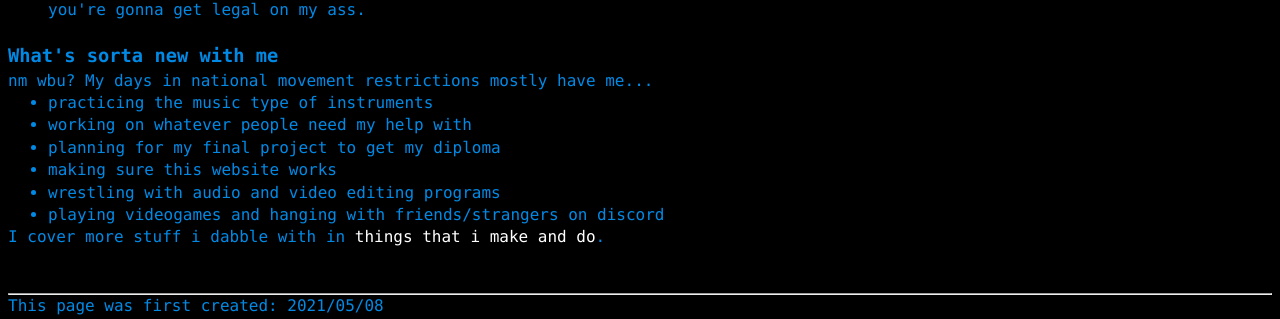
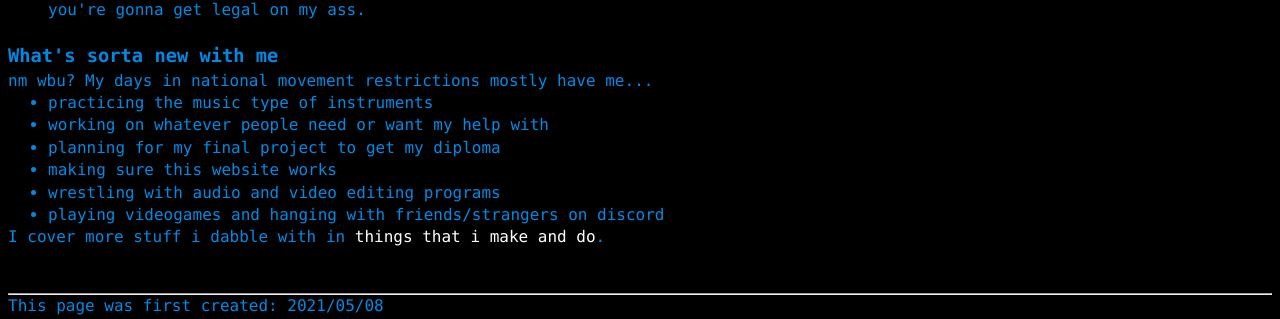
Before and after one commit to a-erfan-aa/a-erfan-aa.github.io, a Jekyll site: the page built from index.html, in a window 1280 px wide. Shown: the part 655-974 px from the top of the page. Built offline with Jekyll 4.4.1, drawn with Linux system fonts in a browser that asks for light colours; some of the changed text lies outside the part shown.

Commit message:
change semantics in index.html slightly
people don't always *need* my help so i added "or want" at line 37

```diff
--- a/index.html
+++ b/index.html
@@ -34,7 +34,7 @@ lastChanged: 2021/07/06
 	<p>nm wbu? My days in national movement restrictions mostly have me...</p>
 		<ul>
 			<li>practicing the music type of instruments</li>
-			<li>working on whatever people need my help with</li>
+			<li>working on whatever people need or want my help with</li>
 			<li>planning for my final project to get my diploma</li>
 			<li>making sure this website works</li>
 			<li>wrestling with audio and video editing programs</li>
```
Also changed, not shown: other parts of index.html (+1 -1 lines).
